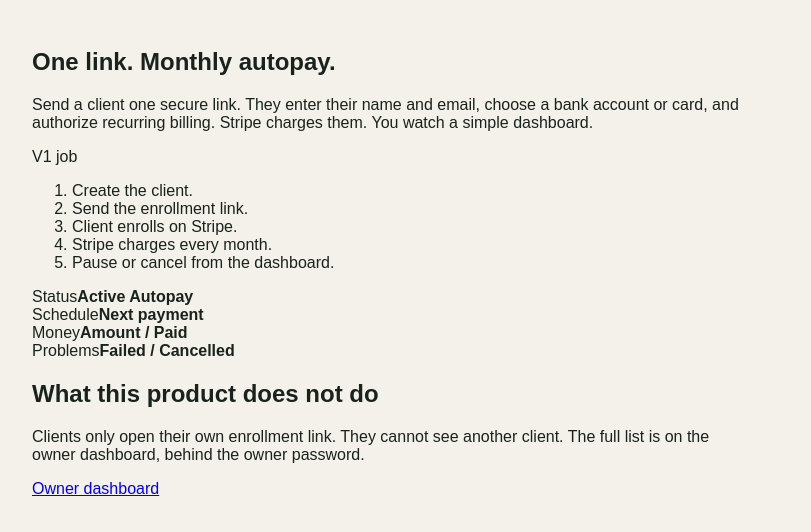
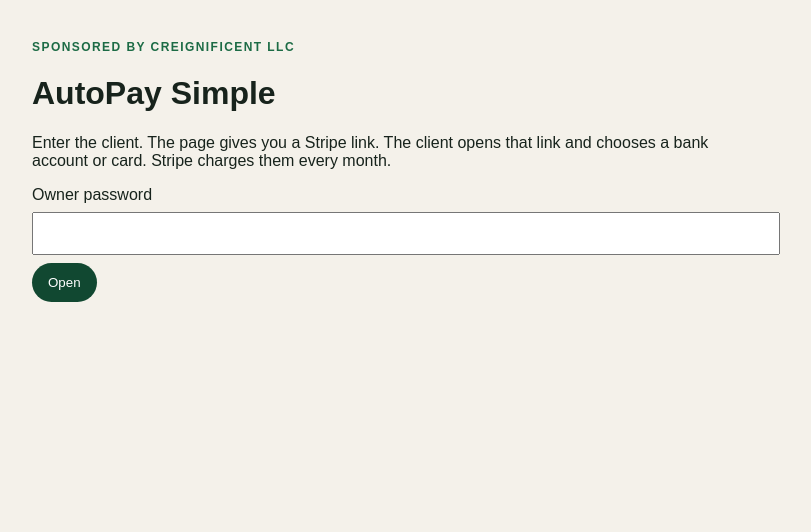
Before and after one commit to CreigT/autopay-simple, a Next.js app: page / in a window 1280 px wide. Shown: the top 532 px of the page, without its empty margins (248-1059 px from the left). Built offline with nearby package versions, Linux system fonts and the light colour scheme.

Commit message:
Fix payment app so Vercel can build it

```diff
--- a/app/page.js
+++ b/app/page.js
@@ -1,35 +1,57 @@
-export default function HomePage() {
+"use client";
+import { useState } from "react";
+
+export default function Page() {
+  const [password, setPassword] = useState("");
+  const [token, setToken] = useState("");
+  const [form, setForm] = useState({ name: "", email: "", amount: "", day: "1" });
+  const [link, setLink] = useState("");
+  const [error, setError] = useState("");
+
+  async function login(event) {
+    event.preventDefault();
+    setError("");
+    const response = await fetch("/api/login", { method: "POST", headers: { "Content-Type": "application/json" }, body: JSON.stringify({ password }) });
+    const data = await response.json();
+    if (!response.ok) return setError(data.error || "Login failed");
+    setToken(data.token);
+  }
+
+  async function createClient(event) {
+    event.preventDefault();
+    setError("");
+    setLink("");
+    const response = await fetch("/api/checkout", {
+      method: "POST",
+      headers: { "Content-Type": "application/json", Authorization: "Bearer " + token },
+      body: JSON.stringify(form)
+    });
+    const data = await response.json();
+    if (!response.ok) return setError(data.error || "Could not create the payment link");
+    setLink(data.url);
+  }
+
   return (
-    <main>
-      <section className="hero">
-        <div>
-          <h1>One link. Monthly autopay.</h1>
-          <p className="lede">
-            Send a client one secure link. They enter their name and email, choose a bank account or card, and authorize recurring billing. Stripe charges them. You watch a simple dashboard.
-          </p>
-        </div>
-        <aside className="stamp">
-          <span className="sponsor">V1 job</span>
-          <ol>
-            <li>Create the client.</li>
-            <li>Send the enrollment link.</li>
-            <li>Client enrolls on Stripe.</li>
-            <li>Stripe charges every month.</li>
-            <li>Pause or cancel from the dashboard.</li>
-          </ol>
-        </aside>
-      </section>
-      <section className="grid">
-        <div className="tile"><span>Status</span><b>Active Autopay</b></div>
-        <div className="tile"><span>Schedule</span><b>Next payment</b></div>
-        <div className="tile"><span>Money</span><b>Amount / Paid</b></div>
-        <div className="tile"><span>Problems</span><b>Failed / Cancelled</b></div>
-      </section>
-      <section className="panel">
-        <h2>What this product does not do</h2>
-        <p className="note">Clients only open their own enrollment link. They cannot see another client. The full list is on the owner dashboard, behind the owner password.</p>
-        <p><a className="btn" href="/admin">Owner dashboard</a></p>
-      </section>
-    </main>
+    <div>
+      <p style={{ color: "#1c6b45", letterSpacing: ".12em", fontSize: 12, fontWeight: 700 }}>SPONSORED BY CREIGNIFICENT LLC</p>
+      <h1>AutoPay Simple</h1>
+      <p>Enter the client. The page gives you a Stripe link. The client opens that link and chooses a bank account or card. Stripe charges them every month.</p>
+      {!token ? (
+        <form onSubmit={login}>
+          <label>Owner password<br /><input type="password" value={password} onChange={(e) => setPassword(e.target.value)} required style={{ width: "100%", padding: 12, margin: "8px 0" }} /></label>
+          <button style={{ background: "#114831", color: "#fff", border: 0, borderRadius: 999, padding: "12px 16px" }}>Open</button>
+        </form>
+      ) : (
+        <form onSubmit={createClient}>
+          <label>Name<br /><input value={form.name} onChange={(e) => setForm({ ...form, name: e.target.value })} required style={{ width: "100%", padding: 12, margin: "8px 0" }} /></label>
+          <label>Email<br /><input type="email" value={form.email} onChange={(e) => setForm({ ...form, email: e.target.value })} required style={{ width: "100%", padding: 12, margin: "8px 0" }} /></label>
+          <label>Monthly amount<br /><input type="number" min="1" step="0.01" value={form.amount} onChange={(e) => setForm({ ...form, amount: e.target.value })} required style={{ width: "100%", padding: 12, margin: "8px 0" }} /></label>
+          <label>Billing day<br /><input type="number" min="1" max="28" value={form.day} onChange={(e) => setForm({ ...form, day: e.target.value })} required style={{ width: "100%", padding: 12, margin: "8px 0" }} /></label>
+          <button style={{ background: "#114831", color: "#fff", border: 0, borderRadius: 999, padding: "12px 16px" }}>Create payment link</button>
+        </form>
+      )}
+      {error ? <p style={{ color: "#8d2f2f" }}>{error}</p> : null}
+      {link ? <p>Send this link to that client only: <a href={link}>{link}</a></p> : null}
+    </div>
   );
 }
```
